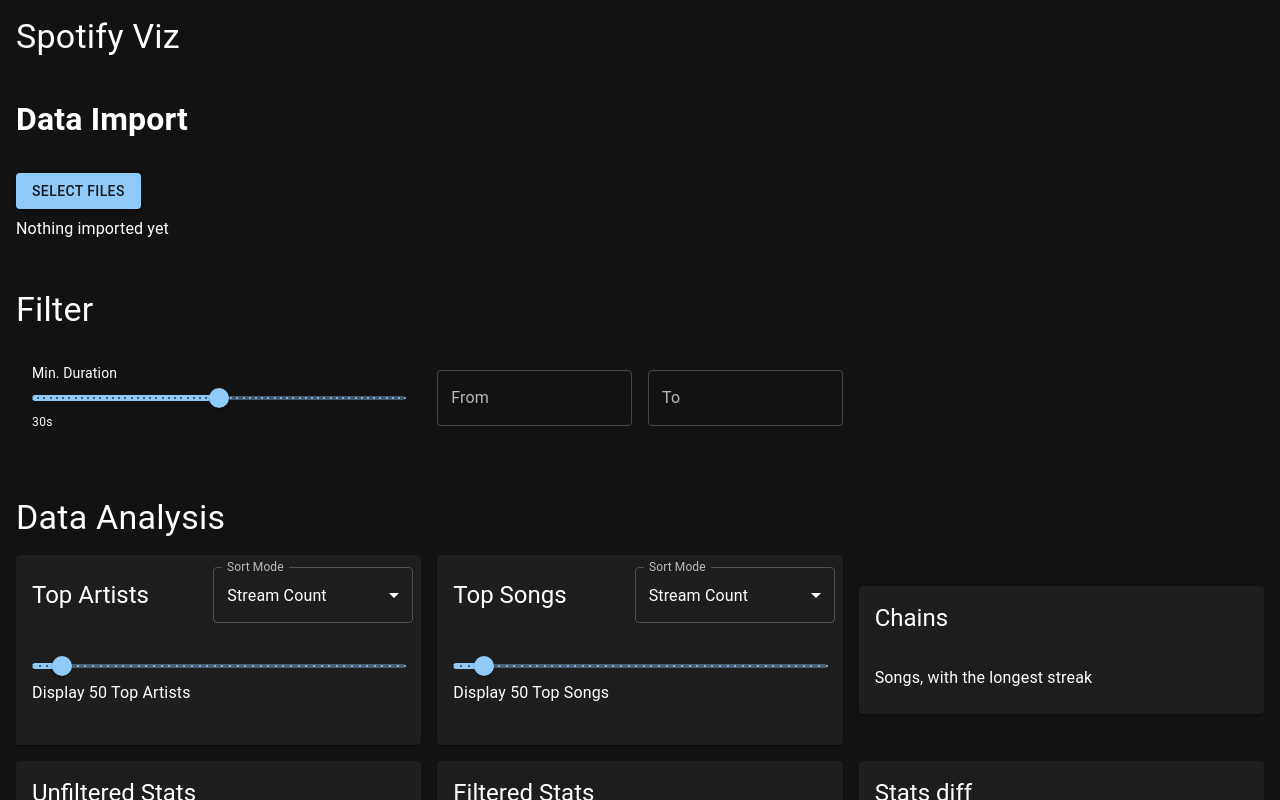
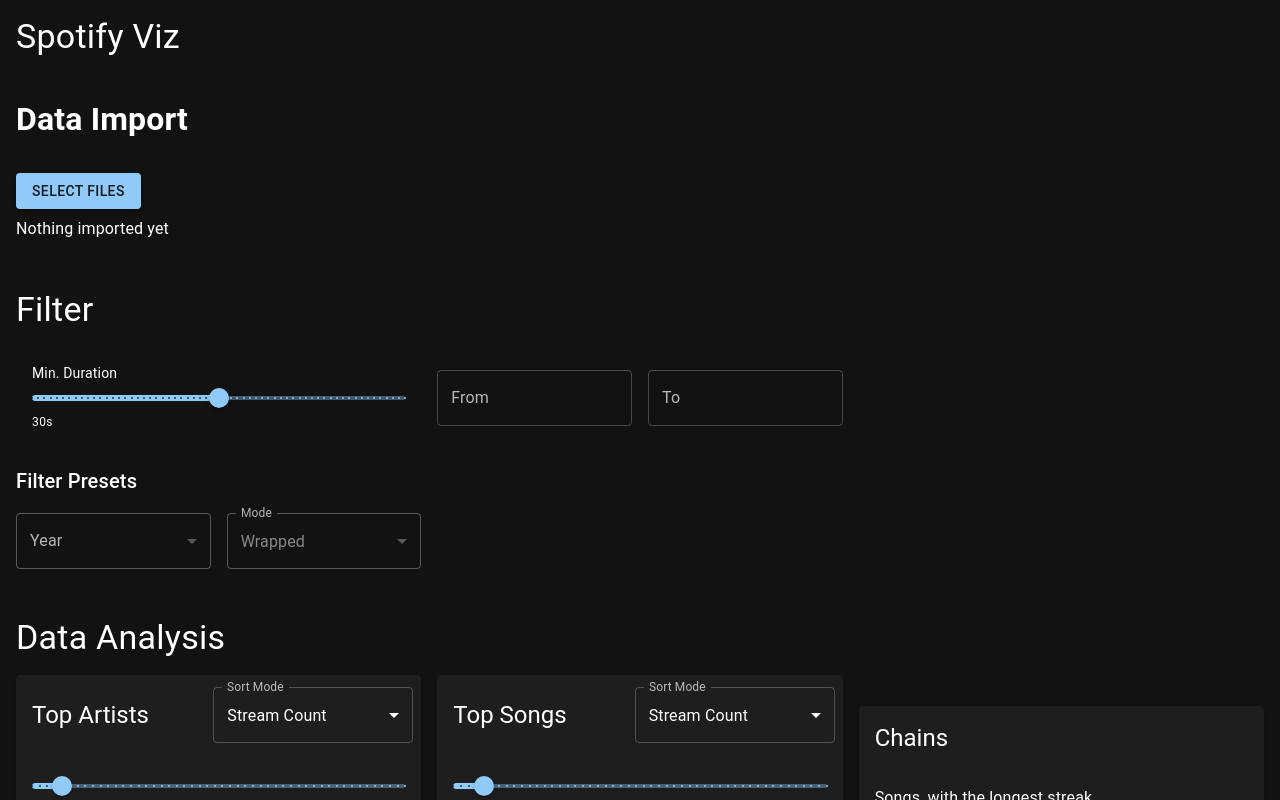
Before and after one commit to ThePeat94/spotify-viz, a React (Vite) app: page / in a window 1280 px wide. Shown: the top 800 px of the page. Built offline with nearby package versions, Linux system fonts and the light colour scheme.

Commit message:
add preset filter add rankings to top artists

```diff
--- a/src/App.tsx
+++ b/src/App.tsx
@@ -165,7 +165,12 @@ const App = () => {
                 </Grid2>
             </Grid2>
             <Grid2 p={2}>
-                <DataFilter value={filter} onChange={setFilter}/>
+                <DataFilter
+                    earliestYear={unfilteredStats?.earliestEntry.year()}
+                    latestYear={unfilteredStats?.latestEntry.year()}
+                    value={filter}
+                    onChange={setFilter}
+                />
             </Grid2>
             <Grid2 container={true} alignItems={'center'} spacing={2} p={2}>
                 <Grid2 size={12}>
--- a/src/components/DataFilter.tsx
+++ b/src/components/DataFilter.tsx
@@ -1,13 +1,29 @@
 import React, { useMemo, useState } from 'react';
 import { DataFilterType } from 'src/filter/type';
-import { Grid2, Slider, Stack, Typography } from '@mui/material';
+import { FormControl, Grid2, InputLabel, MenuItem, Select, Slider, Stack, Typography } from '@mui/material';
 import { DatePicker } from '@mui/x-date-pickers';
 import moment, { Moment } from 'moment/moment';
 
 type DataFilterProps = {
+    earliestYear?: number;
+    latestYear?: number;
     value: DataFilterType;
     onChange: (value: DataFilterType) => void;
 }
+
+type FilterModeType = 'wrapped' | 'allYear';
+
+type FilterPresetType = { year?: number, mode: FilterModeType };
+const generateYearSelections = (earliestYear: number, latestYear: number) => {
+    const years = [];
+    for (let i = earliestYear; i <= latestYear; i++) {
+        years.push(i);
+    }
+
+    return years.map(year => (
+        <MenuItem value={year}>{year}</MenuItem>
+    ));
+};
 
 /**
  * A component  to display general data filter options, which apply to the general set of data
@@ -15,8 +31,14 @@ type DataFilterProps = {
 const DataFilter: React.FC<DataFilterProps> = (props) => {
     const {
         value,
+        earliestYear,
+        latestYear,
         onChange,
     } = props;
+
+    const [presetFilter, setPresetFilter] = useState<FilterPresetType>({
+        mode: 'wrapped'
+    });
 
 
     const {
@@ -55,6 +77,51 @@ const DataFilter: React.FC<DataFilterProps> = (props) => {
         });
     };
 
+    const handleFilterPresetChange = (newPreset: FilterPresetType): void => {
+        setPresetFilter(newPreset);
+
+        if (!newPreset.year) {
+            onChange({
+                ...value,
+                from: undefined,
+                to: undefined,
+            });
+            return;
+        }
+
+        let startOfYear  = 0;
+        let endOfYear  = 0;
+
+        if (newPreset.mode === 'allYear') {
+            startOfYear = moment(`${newPreset.year}-01-01`).startOf('day').toDate().getTime();
+            endOfYear = moment(`${newPreset.year}-12-31`).endOf('day').toDate().getTime();
+        } else if (newPreset.mode === 'wrapped') {
+            startOfYear = moment(`${newPreset.year}-01-01`).startOf('day').toDate().getTime();
+            endOfYear = moment(`${newPreset.year}-11-15`).endOf('day').toDate().getTime();
+        }
+
+
+        onChange({
+            ...value,
+            from: startOfYear,
+            to: endOfYear,
+        });
+    };
+
+    const handlePresetYearChange = (year?: number): void => {
+        handleFilterPresetChange({
+            ...presetFilter,
+            year
+        });
+    };
+
+    const handlePresetModeChange = (mode: FilterModeType): void => {
+        handleFilterPresetChange({
+            ...presetFilter,
+            mode
+        });
+    };
+
 
     return (
         <Grid2 container={true} alignItems={'center'} spacing={2}>
@@ -89,6 +156,8 @@ const DataFilter: React.FC<DataFilterProps> = (props) => {
                     value={fromDate}
                     onChange={v => handleFromDateChange(v)}
                     format={'DD.MM.YYYY'}
+                    sx={{ width: '100%' }}
+
                 />
             </Grid2>
             <Grid2 size={2}>
@@ -98,7 +167,48 @@ const DataFilter: React.FC<DataFilterProps> = (props) => {
                     value={toDate}
                     onChange={v => handleToDateChange(v)}
                     format={'DD.MM.YYYY'}
+                    sx={{ width: '100%' }}
                 />
+            </Grid2>
+            <Grid2 size={4}/>
+            <Grid2 size={12}>
+                <Typography variant={'h6'}>
+                    Filter Presets
+                </Typography>
+            </Grid2>
+            <Grid2 size={2}>
+                <FormControl fullWidth={true}>
+                    <InputLabel id={'preset-year-select-label'}>Year</InputLabel>
+                    <Select
+                        labelId={'preset-year-select-label'}
+                        label={'Year'}
+                        value={presetFilter.year}
+                        onChange={e => handlePresetYearChange(e.target.value as number)}
+                        fullWidth={true}
+                        autoWidth={false}
+                        disabled={!latestYear && !earliestYear}
+                    >
+                        <MenuItem value={undefined}>None</MenuItem>
+                        {earliestYear && latestYear && generateYearSelections(earliestYear, latestYear)}
+                    </Select>
+                </FormControl>
+            </Grid2>
+            <Grid2 size={2}>
+                <FormControl fullWidth={true}>
+                    <InputLabel id={'filter-mode-select-label'}>Mode</InputLabel>
+                    <Select
+                        labelId={'filter-mode-select-label'}
+                        label={'Mode'}
+                        value={presetFilter.mode}
+                        onChange={e => handlePresetModeChange(e.target.value as FilterModeType)}
+                        fullWidth={true}
+                        autoWidth={false}
+                        disabled={!latestYear && !earliestYear}
+                    >
+                        <MenuItem value={'allYear'}>All Year</MenuItem>
+                        <MenuItem value={'wrapped'}>Wrapped</MenuItem>
+                    </Select>
+                </FormControl>
             </Grid2>
         </Grid2>
     );
--- a/src/components/cards/TopArtistsStreamCard.tsx
+++ b/src/components/cards/TopArtistsStreamCard.tsx
@@ -70,7 +70,7 @@ const TopArtistsStreamCard: React.FC<TopArtistsStreamCardProps> = (props) => {
                         <ListItem>
                             <ListItemText
                                 primary={<>#{i + 1} - {p.name}</>}
-                                secondary={<>{p.count} - {(p.msPlayed/1000/60).toLocaleString(undefined, { maximumFractionDigits: 0 })} minutes</>}
+                                secondary={<>{p.count} streams - {(p.msPlayed/1000/60).toLocaleString(undefined, { maximumFractionDigits: 0 })} minutes</>}
                             />
                         </ListItem>
                     ))}
```
Also changed, not shown: 1 other file (tests, documents, lock files or other folders).
